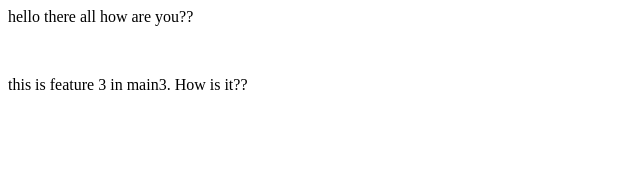
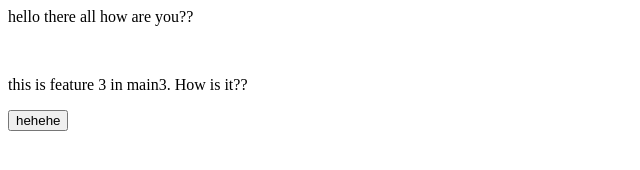
Before and after one commit to almightypu5h/repo3, a plain HTML site: page index.html in a window 1280 px wide. Shown: the whole page, without its empty margins (0-640 px from the left). Drawn offline with Linux system fonts and the light colour scheme.

Commit message:
added a button

```diff
--- a/index.html
+++ b/index.html
@@ -1,2 +1,3 @@
 <p>hello there all how are you??</p><br>
 <p>this is feature 3 in main3. How is it??</p>
+<button>hehehe</button>
```
